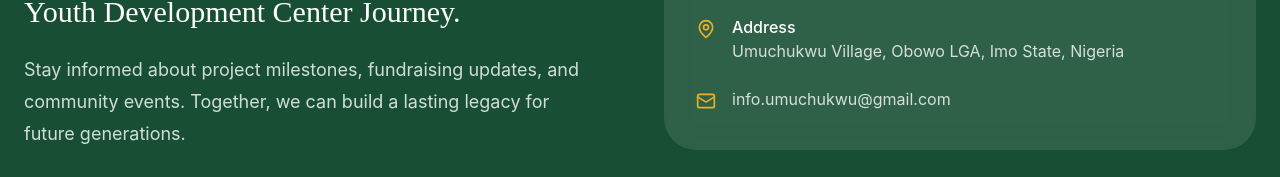
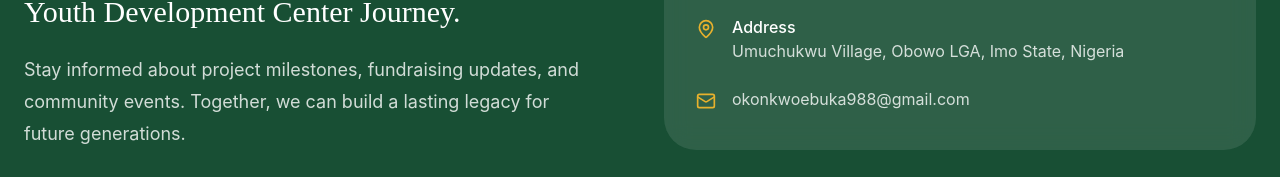
Before and after one commit to Qwerttuuii/communityproject, a React (Vite) app: page /contact in a window 1280 px wide. Shown: the part 1117-1294 px from the top of the page. Built offline with nearby package versions, Linux system fonts and the light colour scheme.

Commit message:
minorchnages

```diff
--- a/src/components/Contact/MapSection.tsx
+++ b/src/components/Contact/MapSection.tsx
@@ -88,7 +88,7 @@ Village Resource & Youth Development Center Project site,
                 </a>
 
                 <a
-                  href="mailto:info.umuchukwu@gmail.com"
+                  href="mailto:okonkwoebuka988@gmail.com"
                   className="flex items-center justify-center gap-3 rounded-full border border-[#184F34] px-6 py-4 font-medium text-[#184F34] transition hover:bg-[#184F34] hover:text-white"
                 >
                   <Mail size={18} />
--- a/src/components/Footer/Footer.tsx
+++ b/src/components/Footer/Footer.tsx
@@ -46,10 +46,10 @@ const Footer = () => {
                 <Mail className="mt-1 text-[#E8B12D]" size={20} />
 
                 <a
-             href="mailto:info.umuchukwu@gmail.com?subject=Support%20for%20Umuchukwu%20Community%20Project"
+             href="mailto:okonkwoebuka988@gmail.com?subject=Support%20for%20Umuchukwu%20Community%20Project"
             className="text-white/80 transition hover:text-[#E8B12D] hover:underline"
 >
-            info.umuchukwu@gmail.com
+            okonkwoebuka988@gmail.com
 </a>
               </div>
             </div>
```
